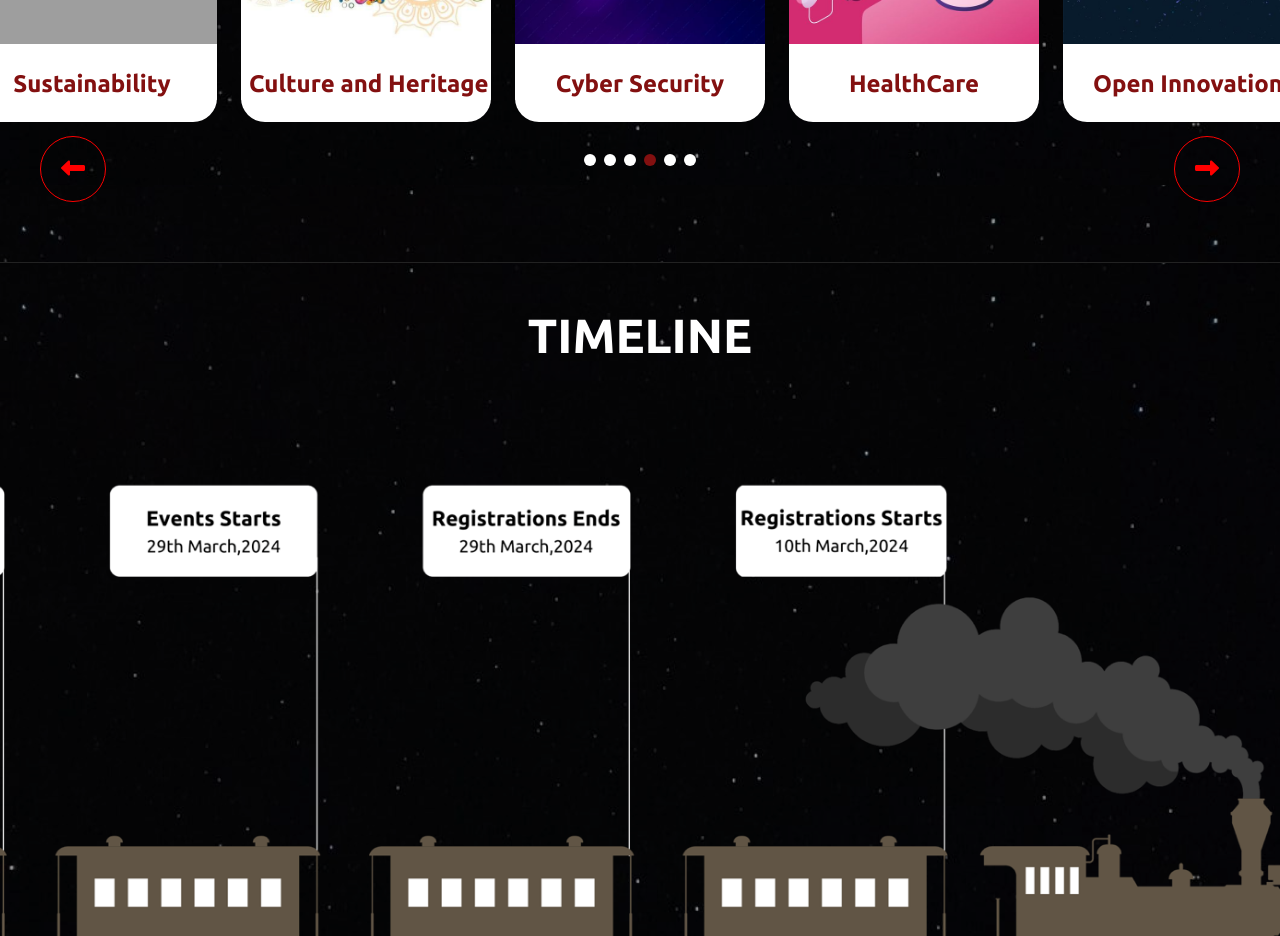
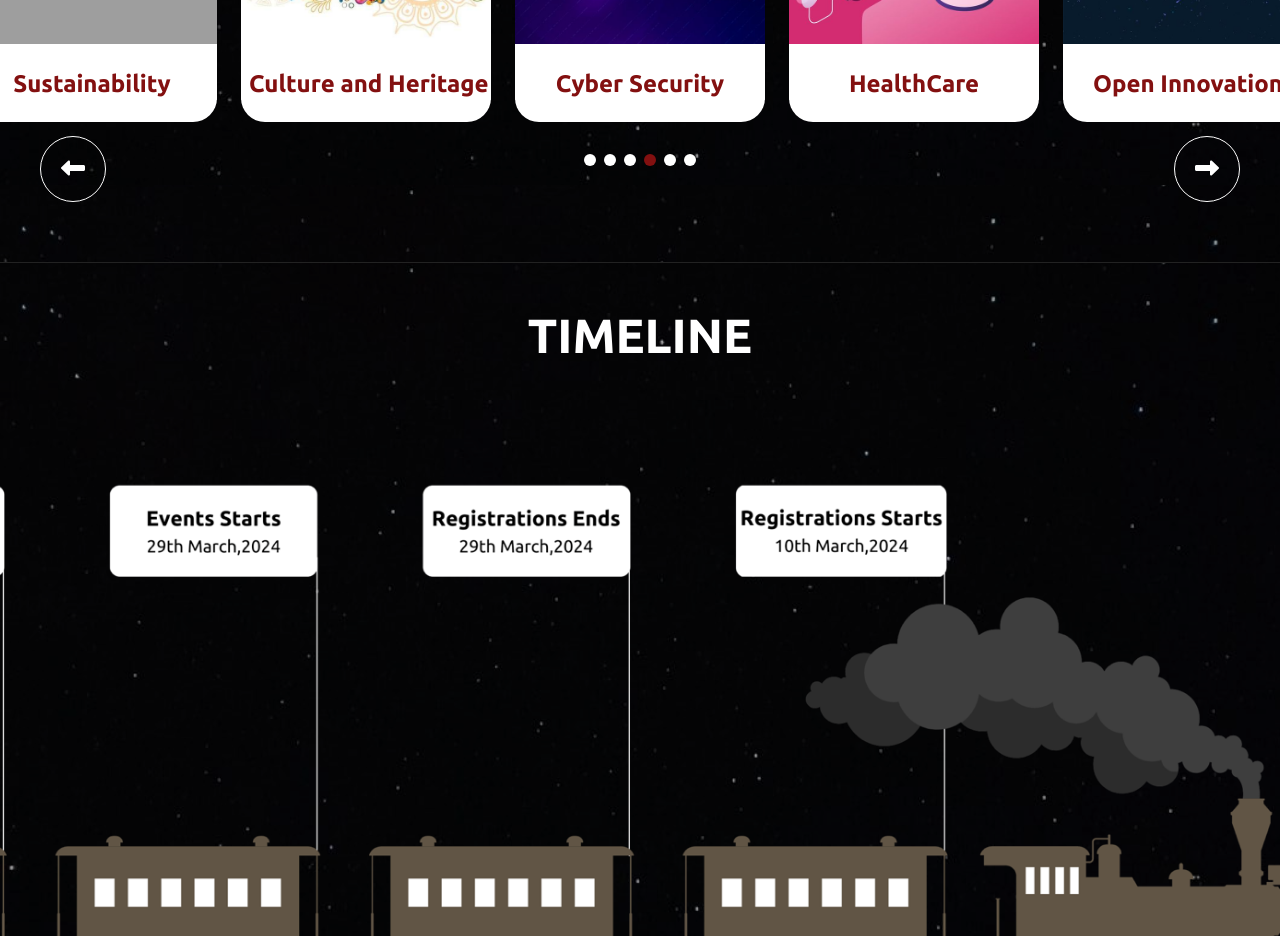
Before and after one commit to HaroonSaifi17/HackNChill, a React (Vite) app: page / in a window 1280 px wide. Shown: the part 1840-2776 px from the top of the page. Built offline with nearby package versions, Linux system fonts and the light colour scheme; grey boxes are pictures that could not be loaded.

Commit message:
quick changes

```diff
--- a/src/component/themes/Themes.css
+++ b/src/component/themes/Themes.css
@@ -3,8 +3,8 @@
 }
 
 .themeNavigationButtons {
-    border: 0.5px solid red;
-    color: red;
+    border: 1px solid white;
+    color: white;
     padding: 10px 20px;
     border-radius: 50%;
     font-size: 1.5rem;
```
